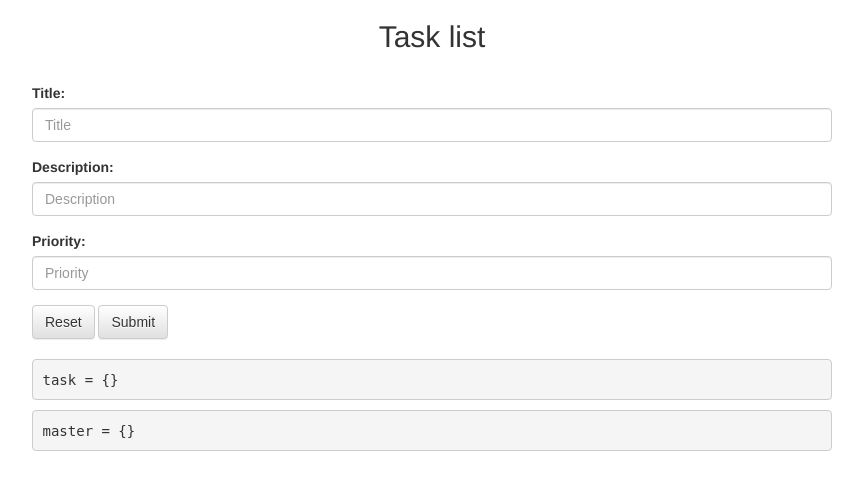
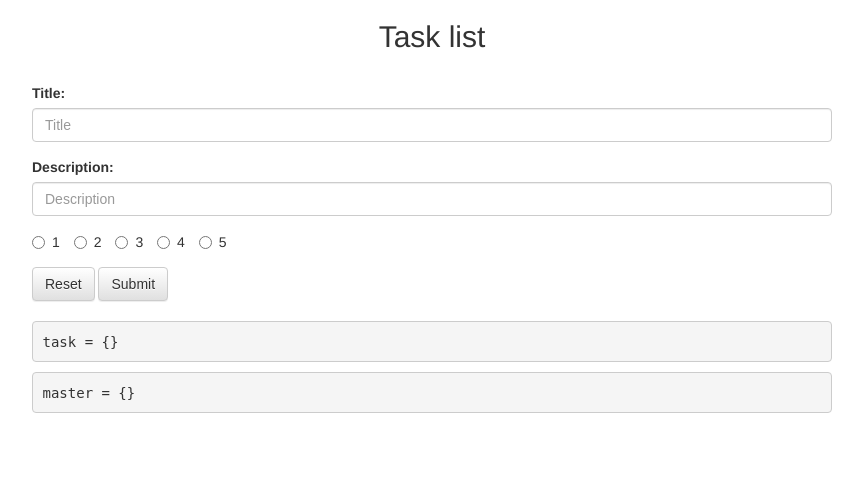
Before and after one commit to maxbogus/tasks_queue, a Flask app: page / in a window 1280 px wide. Shown: the top 490 px of the page, without its empty margins (208-1071 px from the left). Run offline with Flask 2, Linux system fonts and the light colour scheme; data that the repository does not hold is empty; some libraries are stand-ins or nearby versions.

Commit message:
* changed control from text to radio button.

```diff
--- a/templates/index.html
+++ b/templates/index.html
@@ -49,9 +49,31 @@
                            placeholder="Description">
                 </div>
                 <div class="form-group">
-                    <label for="taskPriority">Priority: </label>
-                    <input type="text" ng-model="task.priority" class="form-control" id="taskPriority"
-                           placeholder="Priority">
+                    <label class="radio-inline">
+                        <input type="radio" name="inlineRadioOptions" ng-model="task.priority" id="inlineRadio1"
+                               value="1">
+                        1
+                    </label>
+                    <label class="radio-inline">
+                        <input type="radio" name="inlineRadioOptions" ng-model="task.priority" id="inlineRadio2"
+                               value="2">
+                        2
+                    </label>
+                    <label class="radio-inline">
+                        <input type="radio" name="inlineRadioOptions" ng-model="task.priority" id="inlineRadio3"
+                               value="3">
+                        3
+                    </label>
+                    <label class="radio-inline">
+                        <input type="radio" name="inlineRadioOptions" ng-model="task.priority" id="inlineRadio4"
+                               value="4">
+                        4
+                    </label>
+                    <label class="radio-inline">
+                        <input type="radio" name="inlineRadioOptions" ng-model="task.priority" id="inlineRadio5"
+                               value="5">
+                        5
+                    </label>
                 </div>
                 <button type="submit" class="btn btn-default" ng-click="reset()">Reset</button>
                 <button type="submit" class="btn btn-default" ng-click="update(task)">Submit</button>
```
